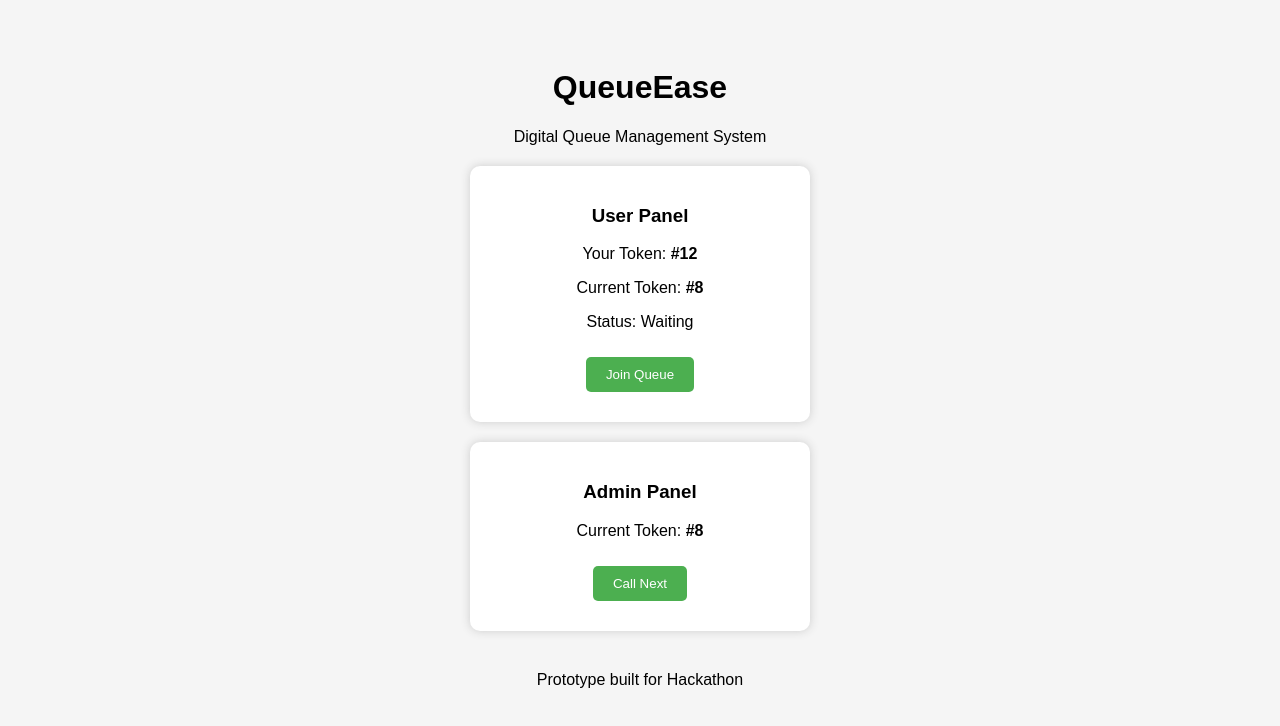
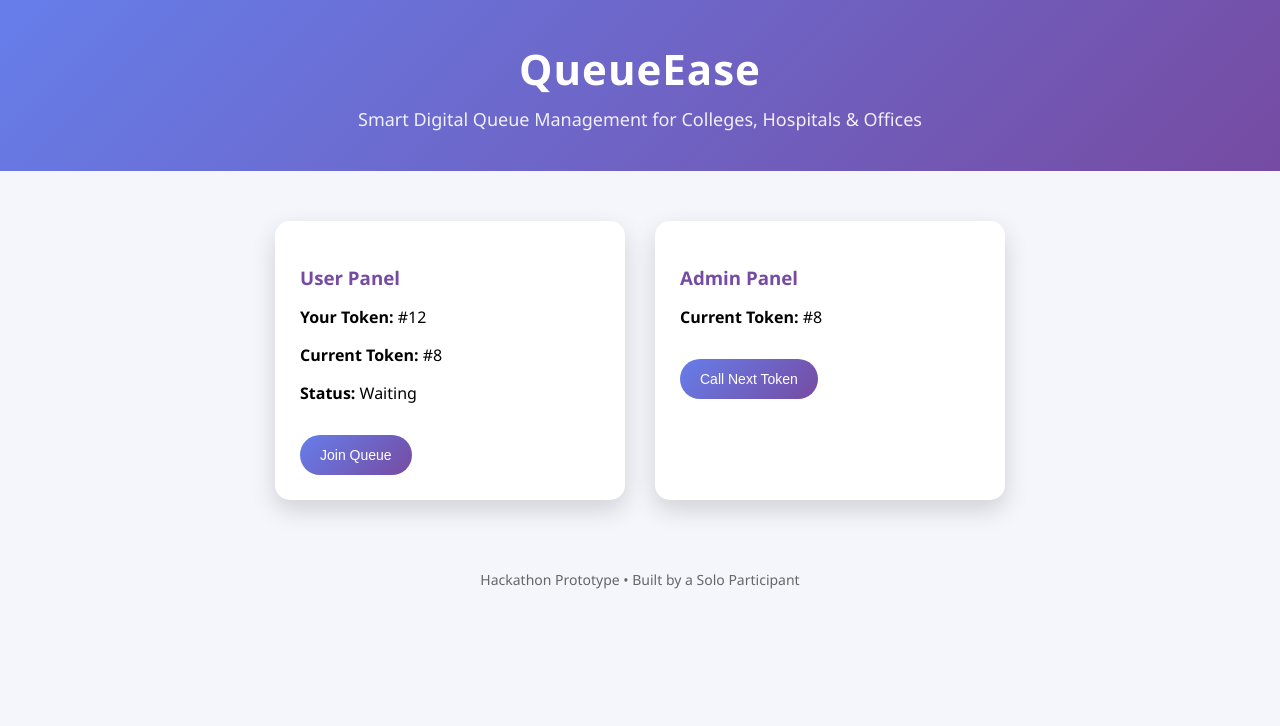
Before and after one commit to BlushNeko/SmartQueue, a plain HTML site: page index.html in a window 1280 px wide. Drawn offline with Linux system fonts and the light colour scheme.

Commit message:
Update index.html

```diff
--- a/index.html
+++ b/index.html
@@ -4,52 +4,117 @@
   <title>QueueEase</title>
   <style>
     body {
-      font-family: Arial;
-      background: #f5f5f5;
+      margin: 0;
+      font-family: 'Segoe UI', sans-serif;
+      background: #f4f6fb;
+    }
+
+    /* BANNER */
+    .banner {
+      background: linear-gradient(135deg, #667eea, #764ba2);
+      color: white;
+      padding: 40px 20px;
       text-align: center;
-      padding: 40px;
     }
-    .box {
+
+    .logo {
+      font-size: 42px;
+      font-weight: bold;
+      letter-spacing: 1px;
+    }
+
+    .tagline {
+      font-size: 18px;
+      margin-top: 10px;
+      opacity: 0.9;
+    }
+
+    /* MAIN CONTENT */
+    .container {
+      display: flex;
+      justify-content: center;
+      gap: 30px;
+      flex-wrap: wrap;
+      margin: 50px 20px;
+    }
+
+    .card {
       background: white;
+      width: 300px;
+      padding: 25px;
+      border-radius: 15px;
+      box-shadow: 0 10px 25px rgba(0,0,0,0.15);
+      transition: transform 0.3s;
+    }
+
+    .card:hover {
+      transform: translateY(-5px);
+    }
+
+    .card h3 {
+      color: #764ba2;
+      margin-bottom: 15px;
+    }
+
+    button {
+      background: linear-gradient(135deg, #667eea, #764ba2);
+      color: white;
+      border: none;
+      padding: 12px 20px;
+      border-radius: 25px;
+      font-size: 14px;
+      cursor: pointer;
+      margin-top: 15px;
+    }
+
+    button:hover {
+      opacity: 0.9;
+    }
+
+    footer {
+      text-align: center;
       padding: 20px;
-      margin: 20px auto;
-      width: 300px;
-      border-radius: 10px;
-      box-shadow: 0 0 10px #ccc;
-    }
-    button {
-      padding: 10px 20px;
-      margin: 10px;
-      border: none;
-      background: #4CAF50;
-      color: white;
-      border-radius: 5px;
-      cursor: pointer;
+      color: #666;
+      font-size: 14px;
     }
   </style>
 </head>
+
 <body>
 
-<h1>QueueEase</h1>
-<p>Digital Queue Management System</p>
+  <!-- BANNER WITH LOGO -->
+  <div class="banner">
+    <!-- If you upload logo.png, uncomment the line below -->
+    <!-- <img src="logo.png" width="80"> -->
 
-<div class="box">
-  <h3>User Panel</h3>
-  <p>Your Token: <b>#12</b></p>
-  <p>Current Token: <b>#8</b></p>
-  <p>Status: Waiting</p>
-  <button>Join Queue</button>
-</div>
+    <div class="logo">QueueEase</div>
+    <div class="tagline">
+      Smart Digital Queue Management for Colleges, Hospitals & Offices
+    </div>
+  </div>
 
-<div class="box">
-  <h3>Admin Panel</h3>
-  <p>Current Token: <b>#8</b></p>
-  <button>Call Next</button>
-</div>
+  <!-- MAIN CARDS -->
+  <div class="container">
 
-<p style="margin-top:40px;">
-Prototype built for Hackathon
-</p>
+    <div class="card">
+      <h3>User Panel</h3>
+      <p><b>Your Token:</b> #12</p>
+      <p><b>Current Token:</b> #8</p>
+      <p><b>Status:</b> Waiting</p>
+      <button>Join Queue</button>
+    </div>
+
+    <div class="card">
+      <h3>Admin Panel</h3>
+      <p><b>Current Token:</b> #8</p>
+      <button>Call Next Token</button>
+    </div>
+
+  </div>
+
+  <footer>
+    Hackathon Prototype • Built by a Solo Participant
+  </footer>
 
 </body>
 </html>
```
